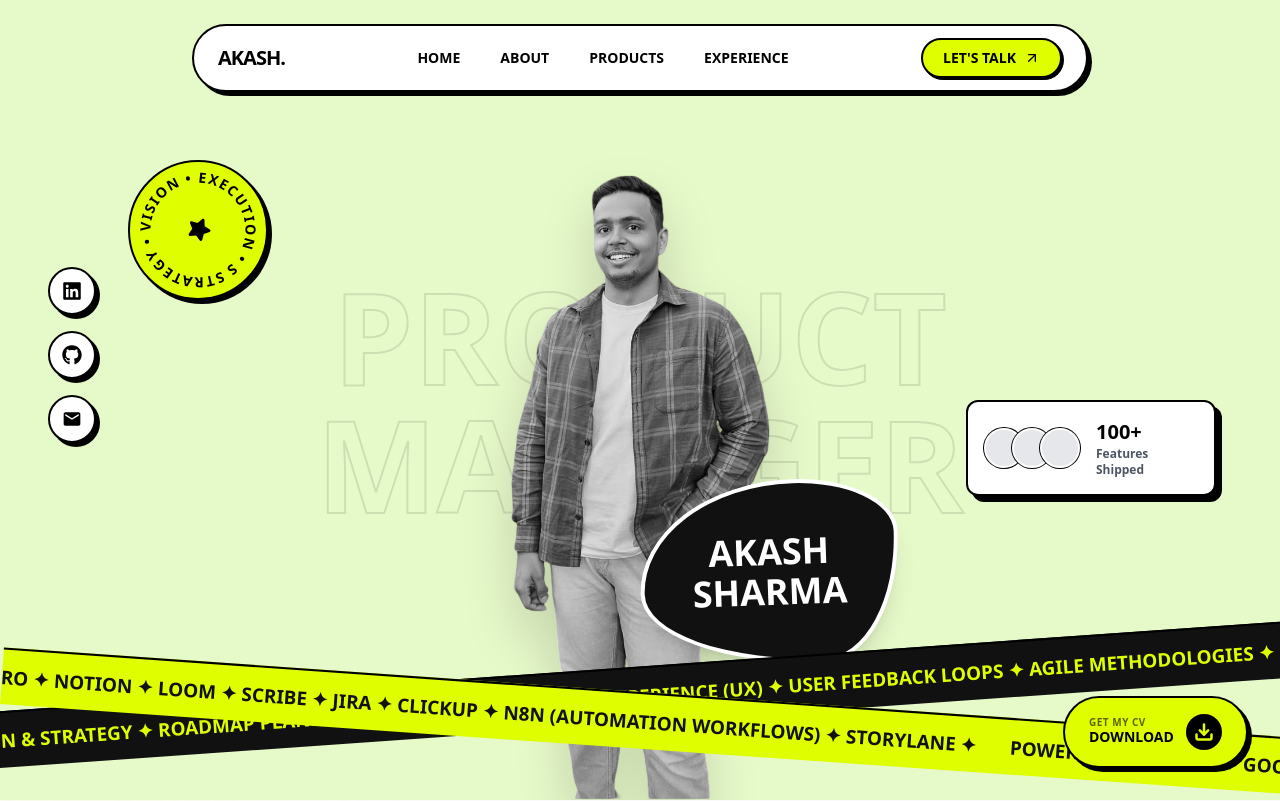
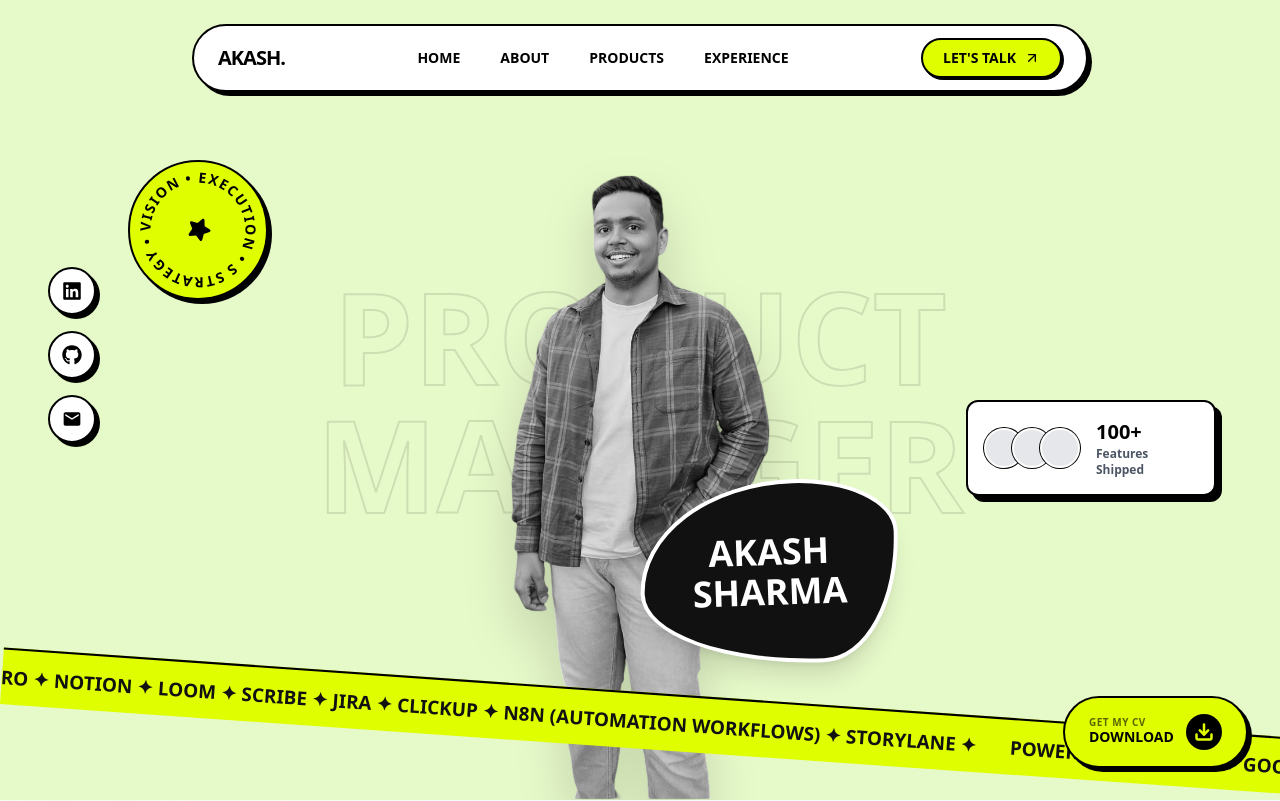
Before and after one commit to AkashSharma19/personal--portfolio, a React (Vite) app: page / in a window 1280 px wide. Shown: the top 801 px of the page. Built offline with nearby package versions, Linux system fonts and the light colour scheme; the HTML template or start-up script is replaced by a standard one.

Commit message:
Remove black marquee and adjust yellow marquee position

```diff
--- a/src/components/Hero.jsx
+++ b/src/components/Hero.jsx
@@ -243,23 +243,8 @@ const RotatingBadge = () => (
 
 const Marquee = () => (
   <>
-    {/* First Marquee */}
-    <div className="absolute bottom-8 left-0 right-0 z-40 bg-[#111] text-[#DFFF00] border-t-2 border-black py-2 md:py-3 rotate-[-4deg] scale-105 origin-bottom-left overflow-hidden whitespace-nowrap">
-      <motion.div
-        animate={{ x: [0, -2000] }}
-        transition={{ repeat: Infinity, duration: 30, ease: "linear" }}
-        className="flex gap-4 md:gap-8 text-sm md:text-lg font-black uppercase"
-      >
-        {[...Array(6)].map((_, i) => (
-          <span key={i} className="flex items-center gap-4 md:gap-8">
-            Product Lifecycle Management (PLM) ✦ Vision & Strategy ✦ Roadmap Planning ✦ Wireframing ✦ User Experience (UX) ✦ User Feedback Loops ✦ Agile Methodologies ✦ Sprint Planning ✦ Documentation (PRDs, Changelogs) ✦
-          </span>
-        ))}
-      </motion.div>
-    </div>
-
     {/* Second Marquee */}
-    <div className="absolute bottom-20 md:bottom-24 left-0 right-0 z-40 bg-[#DFFF00] text-[#111] border-t-2 border-black py-2 md:py-3 rotate-[4deg] scale-105 origin-bottom-left overflow-hidden whitespace-nowrap">
+    <div className="absolute bottom-24 left-0 right-0 z-40 bg-[#DFFF00] text-[#111] border-t-2 border-black py-2 md:py-3 rotate-[4deg] scale-105 origin-bottom-left overflow-hidden whitespace-nowrap">
       <motion.div
         animate={{ x: [0, -2000] }}
         transition={{ repeat: Infinity, duration: 25, ease: "linear" }}
```
